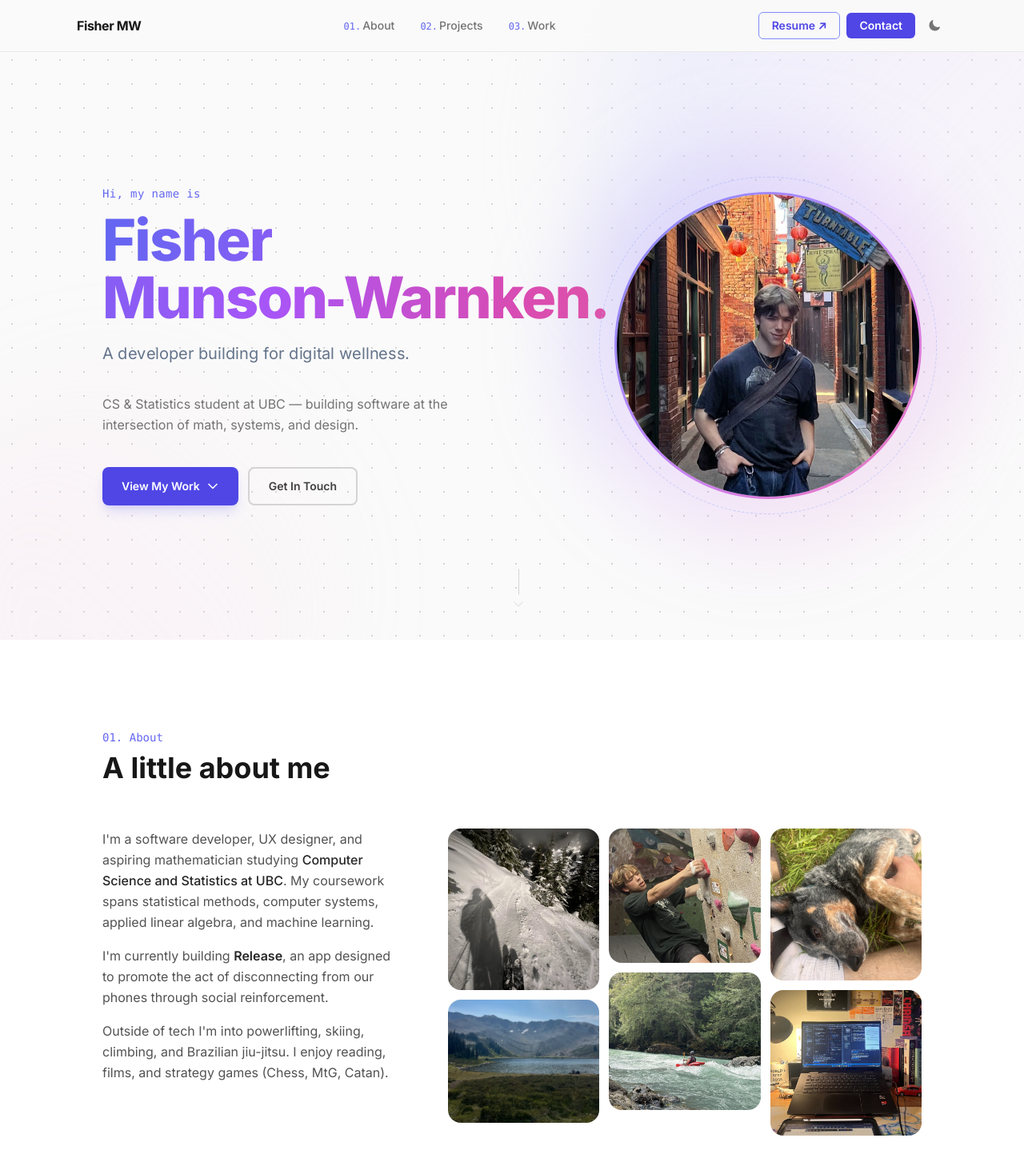
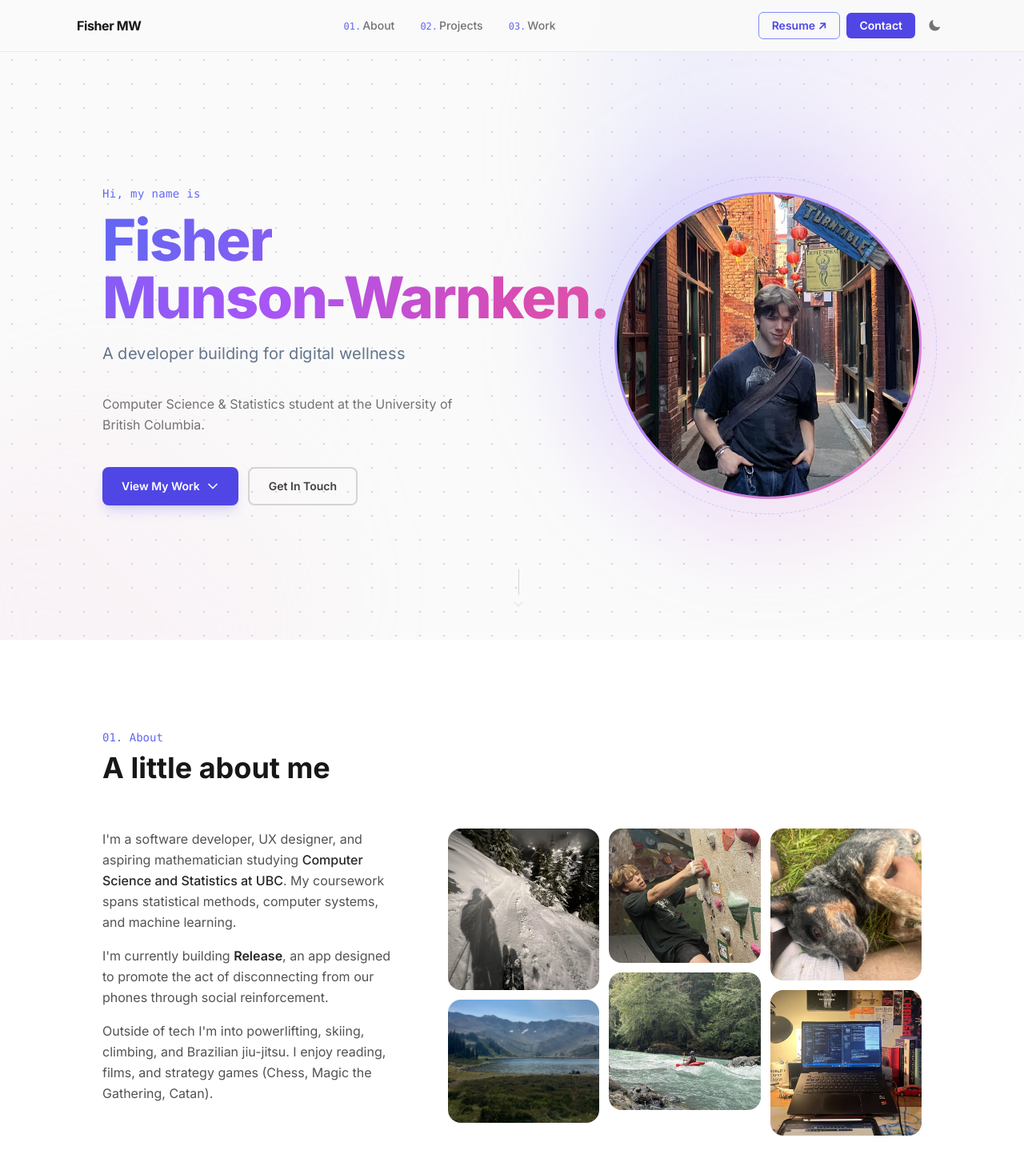
Before and after one commit to fisher-mw/fisher-mw, a React (Vite) app in the folder portfolio-react/: page / in a window 1280 px wide. Shown: the top 1458 px of the page at 80% size. Built offline with nearby package versions, Linux system fonts and the light colour scheme.

Commit message:
fixed wording on header and about me section

```diff
--- a/portfolio-react/src/components/About.jsx
+++ b/portfolio-react/src/components/About.jsx
@@ -36,8 +36,7 @@ export default function About() {
                 <p>
                   I'm a software developer, UX designer, and aspiring mathematician
                   studying <span className="text-neutral-800 dark:text-zinc-200 font-medium">Computer Science and Statistics at UBC</span>.
-                  My coursework spans statistical methods, computer systems, applied
-                  linear algebra, and machine learning.
+                  My coursework spans statistical methods, computer systems, and machine learning.
                 </p>
                 <p>
                   I'm currently building{' '}
@@ -46,7 +45,7 @@ export default function About() {
                 </p>
                 <p>
                   Outside of tech I'm into powerlifting, skiing, climbing, and Brazilian
-                  jiu-jitsu. I enjoy reading, films, and strategy games (Chess, MtG, Catan).
+                  jiu-jitsu. I enjoy reading, films, and strategy games (Chess, Magic the Gathering, Catan).
                 </p>
               </div>
 
--- a/portfolio-react/src/components/AnimatedText.jsx
+++ b/portfolio-react/src/components/AnimatedText.jsx
@@ -1,10 +1,10 @@
 import { useEffect, useRef, useState } from 'react'
 
 const phrases = [
-  'UBC Computer Science & Statistics Student.',
-  'A developer building for digital wellness.',
-  'UX/UI designer.',
-  'Alpine skier, rock climber & BJJ athlete.',
+  'UBC Computer Science & Statistics Student',
+  'A developer building for digital wellness',
+  'UX/UI designer',
+  'Alpine skier, rock climber & BJJ athlete',
   'Enjoyer of Random Forests (and Random Walks)',
 ]
 
--- a/portfolio-react/src/components/Hero.jsx
+++ b/portfolio-react/src/components/Hero.jsx
@@ -35,8 +35,7 @@ export default function Hero({ onContactClick }) {
 
             <FadeIn delay={280}>
               <p className="text-neutral-500 dark:text-zinc-400 text-base leading-relaxed max-w-lg mb-10">
-                CS & Statistics student at UBC — building software at the
-                intersection of math, systems, and design.
+                Computer Science & Statistics student at the University of British Columbia.
               </p>
             </FadeIn>
 
--- a/portfolio-react/src/components/Navbar.jsx
+++ b/portfolio-react/src/components/Navbar.jsx
@@ -64,7 +64,7 @@ export default function Navbar({ dark, toggleDark, onContactClick }) {
         {/* ── Right actions (desktop) ── */}
         <div className="hidden md:flex flex-none items-center gap-2 ml-auto">
           <a
-            href="/personal/ResumeV2.pdf"
+            href="/personal/Resume.pdf"
             target="_blank"
             rel="noopener noreferrer"
             className="px-4 py-1.5 text-sm font-semibold text-indigo-600 dark:text-indigo-400 border border-indigo-400 dark:border-indigo-500 rounded-md hover:bg-indigo-50 dark:hover:bg-indigo-950/40 transition-colors"
```
Also changed, not shown: 2 other files (tests, documents, lock files or other folders).
